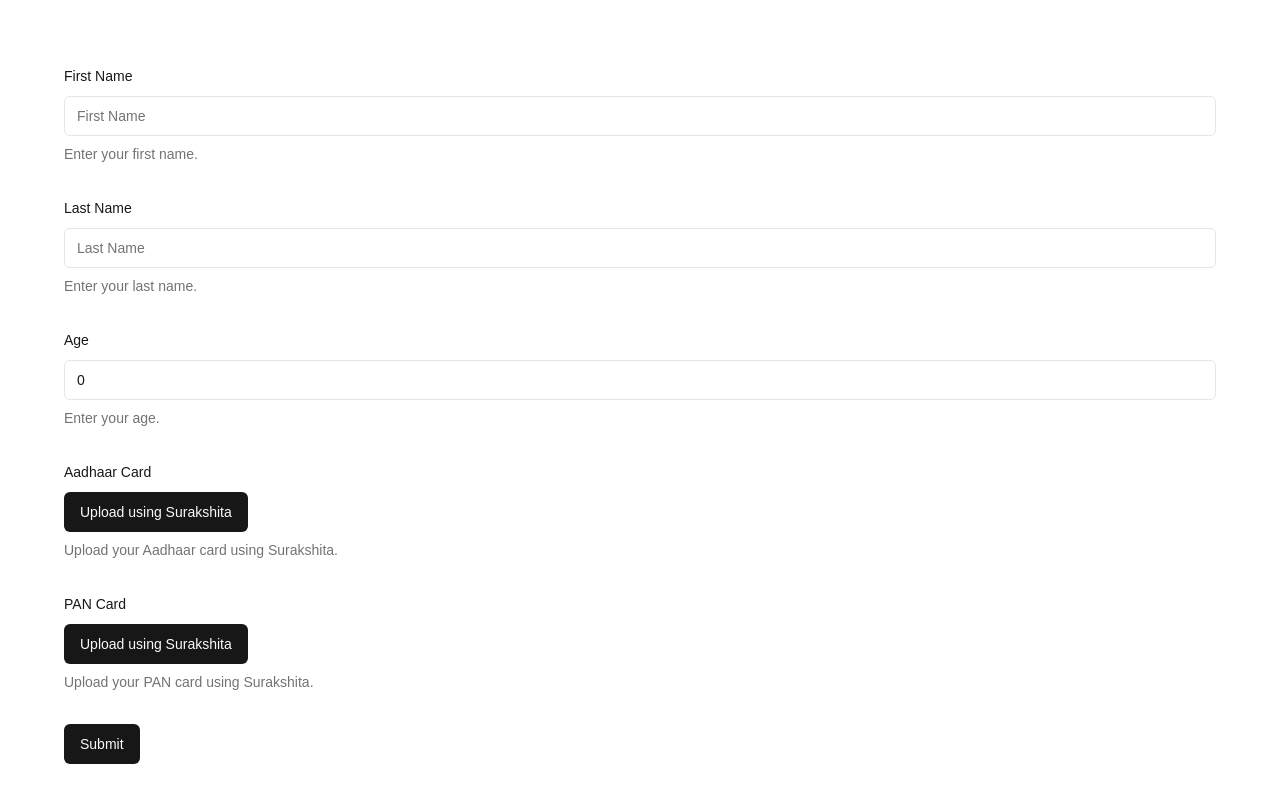
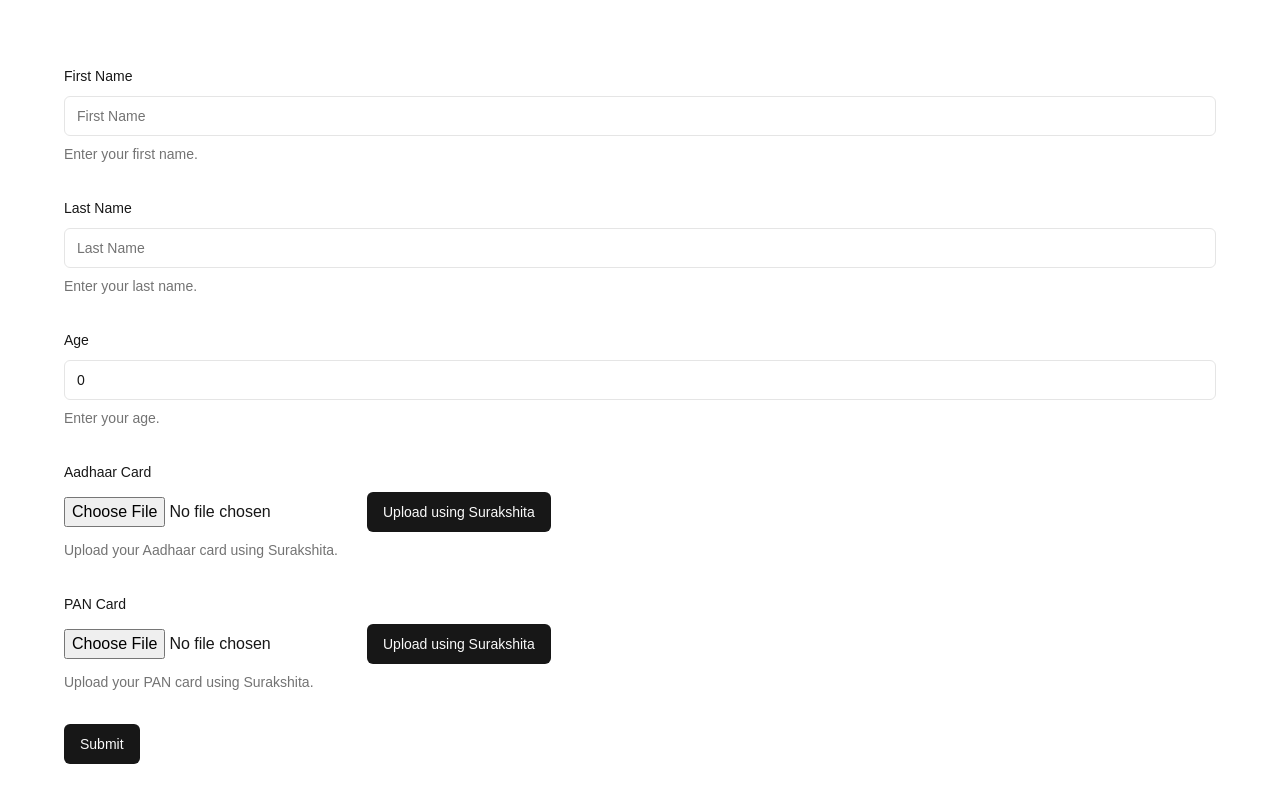
Before and after one commit to re-juvenate/surakshita-frontend, a Next.js app: page /company in a window 1280 px wide. Shown: the top 802 px of the page. Built offline with nearby package versions, Linux system fonts and the light colour scheme.

Commit message:
accept images only

```diff
--- a/components/Form.tsx
+++ b/components/Form.tsx
@@ -52,6 +52,19 @@ export default function FormComponent() {
 
   const onSubmit = (data: z.infer<typeof formSchema>) => {
     console.log(data)
+  }
+
+  const handleFileChange = (e: React.ChangeEvent<HTMLInputElement>, documentType: 'aadhaar' | 'pan') => {
+    const file = e.target.files?.[0]
+    if (file) {
+      if (documentType === 'aadhaar') {
+        setAadhaarUploaded(true)
+        form.setValue('aadhaarCard', file.name)
+      } else {
+        setPanUploaded(true)
+        form.setValue('panCard', file.name)
+      }
+    }
   }
 
   const handleSurakshitaRedirect = (documentType: 'aadhaar' | 'pan') => {
@@ -128,10 +141,11 @@ export default function FormComponent() {
                 <FormLabel>Aadhaar Card</FormLabel>
                 <FormControl>
                   <div>
+                    <input type="file" accept="image/*" onChange={(e) => handleFileChange(e, 'aadhaar')} />
+                    {aadhaarUploaded && <p className="mt-2 text-sm text-green-600">File uploaded: {field.value}</p>}
                     <Button type="button" onClick={() => handleSurakshitaRedirect('aadhaar')}>
                       Upload using Surakshita
                     </Button>
-                    {aadhaarUploaded && <p className="mt-2 text-sm text-green-600">File uploaded: {field.value}</p>}
                   </div>
                 </FormControl>
                 <FormDescription>
@@ -149,10 +163,11 @@ export default function FormComponent() {
                 <FormLabel>PAN Card</FormLabel>
                 <FormControl>
                   <div>
+                    <input type="file" accept="image/*" onChange={(e) => handleFileChange(e, 'pan')} />
+                    {panUploaded && <p className="mt-2 text-sm text-green-600">File uploaded: {field.value}</p>}
                     <Button type="button" onClick={() => handleSurakshitaRedirect('pan')}>
                       Upload using Surakshita
                     </Button>
-                    {panUploaded && <p className="mt-2 text-sm text-green-600">File uploaded: {field.value}</p>}
                   </div>
                 </FormControl>
                 <FormDescription>
```
